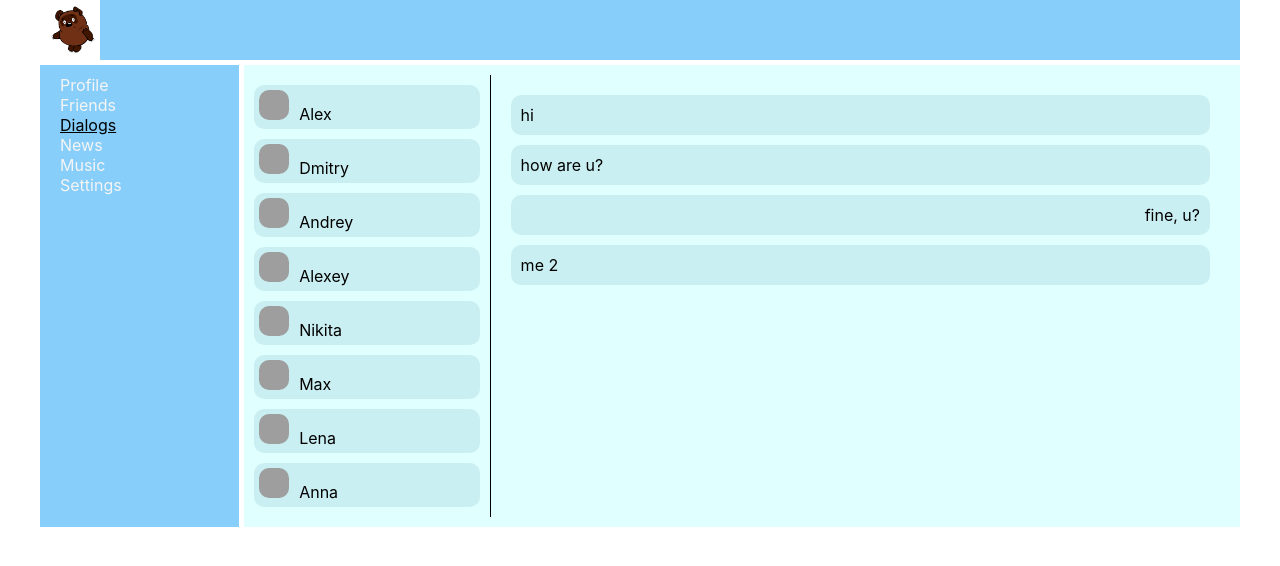
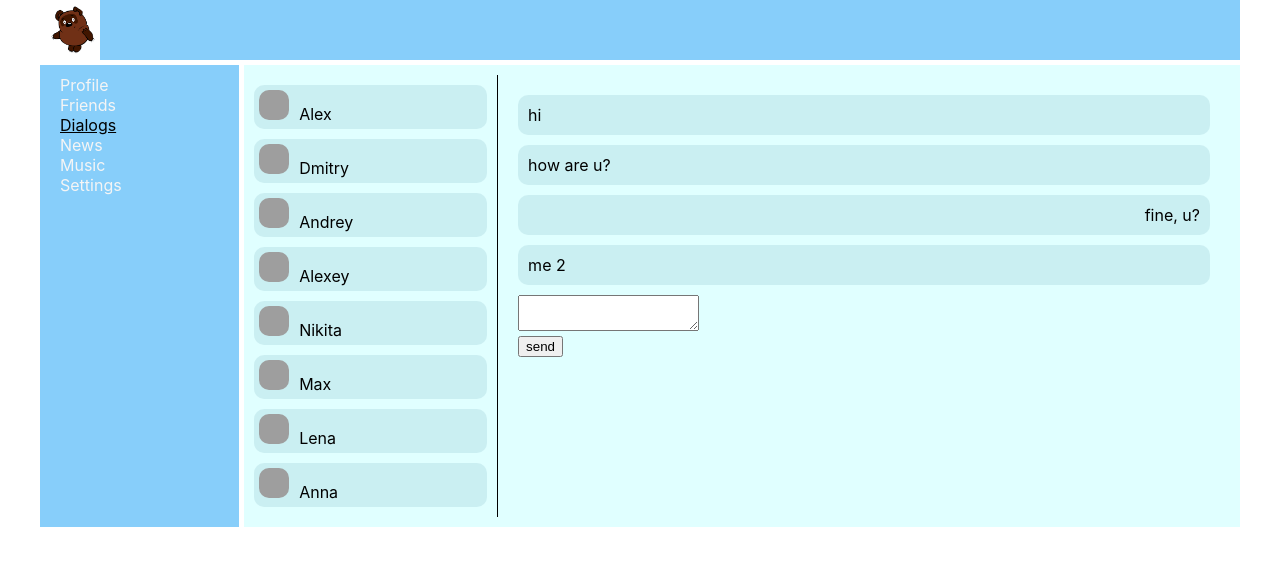
Before and after one commit to Atrashonok/React-learning, a React (Create React App) app: page /dialogs in a window 1280 px wide. Shown: the top 566 px of the page. Built offline with nearby package versions, Linux system fonts and the light colour scheme; grey boxes are pictures that could not be loaded.

Commit message:
lesson 32 completed

```diff
--- a/src/App.css
+++ b/src/App.css
@@ -15,5 +15,5 @@
 .app-wrapper-content {
   grid-area: c;
   background-color: lightcyan;
-  padding: 10px 10px 10px 0px;
+  padding: 10px 10px 10px 10px;
 }
--- a/src/App.js
+++ b/src/App.js
@@ -7,12 +7,11 @@ import Dialogs from "./components/Dialogs/Dialogs";
 import News from "./components/News/News";
 import Music from "./components/Music/Music";
 import Settings from "./components/Settings/Settings";
-import { BrowserRouter, Route } from "react-router-dom";
+import { Route } from "react-router-dom";
 import Friends from "./components/Friends/Friends";
 
 const App = (props) => {
   return (
-    <BrowserRouter>
     <div className="app-wrapper">
       <Header />
       <Navbar />
@@ -20,12 +19,15 @@ const App = (props) => {
         <Route
           path="/profile"
           render={() => (
-              <Profile postsData={props.state.profilePage.postsData} />
+            <Profile postsData={props.state.profilePage.postsData}
+            addPost={props.addPost} />
           )}
         />
         <Route
-            path="/friend"
-            render={() => <Friends friendsData={props.state.friendsPage.friendsData} />}
+          path="/friends"
+          render={() => (
+            <Friends friendsData={props.state.friendsPage.friendsData} />
+          )}
         />
         <Route
           path="/dialogs"
@@ -41,7 +43,6 @@ const App = (props) => {
         <Route path="/settings" render={() => <Settings />} />
       </div>
     </div>
-    </BrowserRouter>
   );
 };
 
--- a/src/components/Dialogs/DialogItem/DialogItem.module.css
+++ b/src/components/Dialogs/DialogItem/DialogItem.module.css
@@ -1,5 +1,5 @@
 .dialog {
-    margin: 10px;
+    margin: 10px 10px 10px 0px;
     padding: 5px;
     background-color: #b6e0e681;
     border-radius: 10px;
--- a/src/components/Dialogs/Dialogs.jsx
+++ b/src/components/Dialogs/Dialogs.jsx
@@ -3,9 +3,14 @@ import classes from "./Dialogs.module.css";
 import DialogItem from "./DialogItem/DialogItem";
 import Message from "./Message/Message";
 
+const Dialogs = (props) => {
+  let newMessageElement = React.createRef();
 
-const Dialogs = (props) => {
-    debugger
+  //   let sendMessage = () => {
+  //     let message = newMessageElement.current.value;
+  //     alert(message);
+  //   };
+
   return (
     <div className={classes.dialogs}>
       <div className={classes.dialogsItems}>
@@ -18,10 +23,23 @@ const Dialogs = (props) => {
         {props.messagesData.map((item) => (
           <Message message={item.message} from={item.from} />
         ))}
+        <div className={classes.newMessage}>
+          <div>
+            <textarea ref={newMessageElement}></textarea>
+          </div>
+          <div>
+            <button
+              onClick={() => {
+                alert(newMessageElement.current.value);
+              }}
+            >
+              send
+            </button>
+          </div>
+        </div>
       </div>
     </div>
   );
-
 };
 
 export default Dialogs;
--- a/src/components/Dialogs/Dialogs.module.css
+++ b/src/components/Dialogs/Dialogs.module.css
@@ -14,3 +14,7 @@
     grid-area: right;
     padding: 10px;
 }
+
+.newMessage {
+    margin: 10px;
+}
--- a/src/components/Dialogs/Message/Message.jsx
+++ b/src/components/Dialogs/Message/Message.jsx
@@ -4,7 +4,7 @@ import classes from "./Message.module.css";
 const Message = (props) => {
   return (
     <div className={classes.wrapper}>
-      <div className={props.from == "mine" ? classes.mine : classes.friend}>
+      <div className={props.from === "mine" ? classes.mine : classes.friend}>
         {props.message}
       </div>
     </div>
--- a/src/components/Navbar/Navbar.jsx
+++ b/src/components/Navbar/Navbar.jsx
@@ -11,7 +11,7 @@ const Navbar = (props) => {
         </NavLink>
       </div>
       <div className={classes.item}>
-        <NavLink to="/friend" activeClassName={classes.activeLink}>
+        <NavLink to="/friends" activeClassName={classes.activeLink}>
           Friends
         </NavLink>
       </div>
--- a/src/components/Profile/MyPosts/MyPosts.jsx
+++ b/src/components/Profile/MyPosts/MyPosts.jsx
@@ -7,7 +7,7 @@ const MyPosts = (props) => {
   return (
     <div>
       <h2>My posts</h2>
-      <NewPost />
+      <NewPost addPost={props.addPost} />
 
       <div className={classes.posts}>
         {props.postsData.map((post) => (
--- a/src/components/Profile/MyPosts/NewPost/NewPost.jsx
+++ b/src/components/Profile/MyPosts/NewPost/NewPost.jsx
@@ -1,16 +1,23 @@
 import React from "react";
 
 const NewPost = (props) => {
+  let newPostElement = React.createRef();
+
+  let addPost = () => {
+    let text = newPostElement.current.value;
+    props.addPost(text);
+  };
+
   return (
     <div>
       <div>
-        <textarea></textarea>
+        <textarea ref={newPostElement}></textarea>
       </div>
       <div>
-        <button>Add post</button>
+        <button onClick={addPost}>Add post</button>
       </div>
     </div>
   );
 };
 
-export default NewPost
+export default NewPost;
--- a/src/components/Profile/Profile.jsx
+++ b/src/components/Profile/Profile.jsx
@@ -15,7 +15,8 @@ const Profile = (props) => {
         backgroundImageSRC="https://images.unsplash.com/photo-1509225770129-fbcf8a696c0b?ixlib=rb-1.2.1&ixid=eyJhcHBfaWQiOjEyMDd9&w=1000&q=80"
       />
 
-      <MyPosts postsData={props.postsData} />
+      <MyPosts postsData={props.postsData}
+      addPost={props.addPost} />
     </div>
   );
 };
--- a/src/index.js
+++ b/src/index.js
@@ -4,10 +4,14 @@ import "./index.css";
 import App from "./App";
 import * as serviceWorker from "./serviceWorker";
 import state from "./redux/state";
+import { BrowserRouter } from "react-router-dom";
+import { addPost } from "./redux/state";
 
 ReactDOM.render(
   <React.StrictMode>
-    <App state={state} />
+    <BrowserRouter>
+      <App state={state} addPost={addPost} />
+    </BrowserRouter>
   </React.StrictMode>,
   document.getElementById("root")
 );
--- a/src/redux/state.js
+++ b/src/redux/state.js
@@ -2,16 +2,16 @@ let state = {
   profilePage: {
     postsData: [
       {
-        id: "1",
+        id: 1,
         message: "hello from react",
-        likesCount: "15",
+        likesCount: 15,
         avatar:
           "https://encrypted-tbn0.gstatic.com/images?q=tbn%3AANd9GcSE2_4ZaThwQbloPcJIs0DK-Dcf3XuK5JHZ9g&usqp=CAU",
       },
       {
-        id: "2",
+        id: 2,
         message: "it is my first message",
-        likesCount: "1",
+        likesCount: 1,
         avatar:
           "https://encrypted-tbn0.gstatic.com/images?q=tbn%3AANd9GcTOAs4W1oDheD8oRE6KspKzmy9EdQmciyHC9w&usqp=CAU",
       },
@@ -108,4 +108,16 @@ let state = {
   },
 };
 
+export let addPost = (text) => {
+  let newPost = {
+    id: 3,
+    message: text,
+    likesCount: 0,
+    avatar:
+      "https://encrypted-tbn0.gstatic.com/images?q=tbn%3AANd9GcSE2_4ZaThwQbloPcJIs0DK-Dcf3XuK5JHZ9g&usqp=CAU",
+  };
+
+  state.profilePage.postsData.push(newPost);
+};
+
 export default state;
```
Lines whose indentation alone changed are shown as unchanged.
